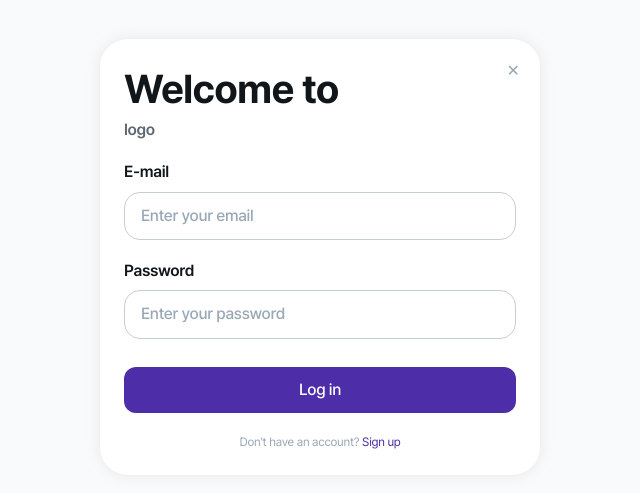
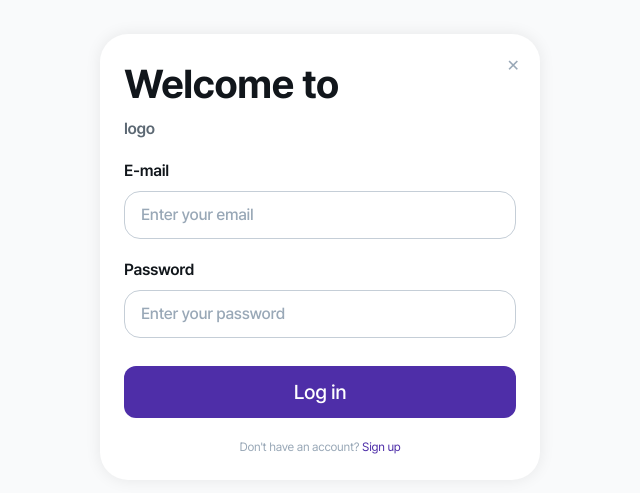
Before and after one commit to likelion-hackathon-cotempo/frontend, a React (Vite) app: page /login in a window 1280 px wide. Shown: the part 143-636 px from the top of the page, without its empty margins (320-960 px from the left). Built offline with nearby package versions, Linux system fonts and the light colour scheme.

Commit message:
[FEAT] 로그인 화면 구현 (form/cursor/hover 반영)

```diff
--- a/src/pages/Login.jsx
+++ b/src/pages/Login.jsx
@@ -6,7 +6,8 @@ function Login() {
   const [email, setEmail] = useState("");
   const [password, setPassword] = useState("");
 
-  const handleLogin = () => {
+  const handleLogin = (e) => {
+    e.preventDefault();
     // TODO: API 연동 시 로그인 요청 → 성공하면 이동
     console.log({ email, password });
     navigate("/main");
@@ -14,19 +15,21 @@ function Login() {
 
   return (
     <div className="flex min-h-screen items-center justify-center bg-gray-50 px-4">
-      <div className="relative flex w-[440px] max-w-full flex-col gap-5 rounded-[28px] bg-white p-6 shadow-[0_0_16px_rgba(0,0,0,0.08)]">
-        {/* 닫기(X) → 랜딩으로 */}
+      <form
+        onSubmit={handleLogin}
+        className="relative flex w-[440px] max-w-full flex-col gap-5 rounded-[28px] bg-white p-6 shadow-[0_0_16px_rgba(0,0,0,0.08)]"
+      >
         <button
           type="button"
           onClick={() => navigate("/")}
           aria-label="닫기"
-          className="absolute right-5 top-5 text-gray-500"
+          className="absolute right-5 top-5 cursor-pointer text-gray-500 transition-colors hover:text-gray-700"
         >
           ✕
         </button>
 
-        {/* 제목 */}
-        <div className="flex flex-col gap-1">
+        {/* 제목 - gap 8 */}
+        <div className="flex flex-col gap-2">
           <h1 className="text-[40px] font-bold leading-[1.3] tracking-[-0.02em] text-gray-900">
             Welcome to
           </h1>
@@ -57,23 +60,25 @@ function Login() {
           />
         </label>
 
-        {/* Log in 버튼 */}
+        {/* Log in 버튼 - SubTitle1 */}
         <button
-          type="button"
-          onClick={handleLogin}
-          className="mt-2 rounded-12 bg-purple-900 py-3 text-subtitle2 text-white"
+          type="submit"
+          className="mt-2 cursor-pointer rounded-12 bg-purple-900 py-3 text-subtitle1 text-white transition-colors hover:bg-purple-700"
         >
           Log in
         </button>
 
-        {/* 하단 링크 */}
         <p className="text-center text-body3 text-gray-500">
           Don&apos;t have an account?{" "}
-          <button type="button" onClick={() => navigate("/signup")} className="text-purple-900">
+          <button
+            type="button"
+            onClick={() => navigate("/signup")}
+            className="cursor-pointer text-purple-900 hover:underline"
+          >
             Sign up
           </button>
         </p>
-      </div>
+      </form>
     </div>
   );
 }
```
